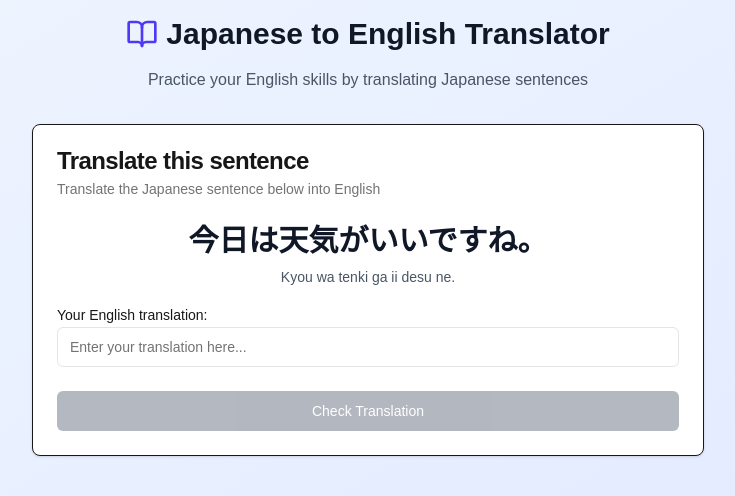
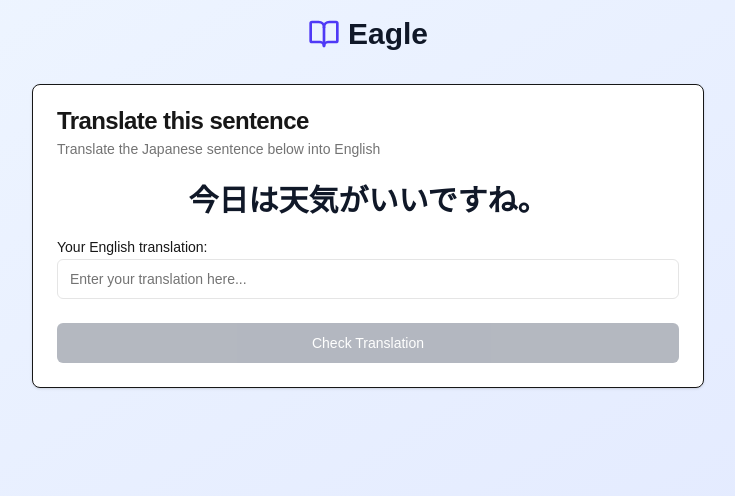
Before and after one commit to hokita/eagle, a Next.js app in the folder fe/: page / in a window 1280 px wide. Shown: the top 496 px of the page, without its empty margins (272-1007 px from the left). Built offline with nearby package versions, Linux system fonts and the light colour scheme.

Commit message:
Delete unnecessary components.

```diff
--- a/fe/src/app/page.tsx
+++ b/fe/src/app/page.tsx
@@ -18,59 +18,48 @@
 interface Sentence {
   japanese: string
   english: string
-  romaji: string
 }
 
 const sentences: Sentence[] = [
   {
     japanese: '今日は天気がいいですね。',
-    english: 'The weather is nice today.',
-    romaji: 'Kyou wa tenki ga ii desu ne.'
+    english: 'The weather is nice today.'
   },
   {
     japanese: '私は学生です。',
-    english: 'I am a student.',
-    romaji: 'Watashi wa gakusei desu.'
+    english: 'I am a student.'
   },
   {
     japanese: 'この本はとても面白いです。',
-    english: 'This book is very interesting.',
-    romaji: 'Kono hon wa totemo omoshiroi desu.'
+    english: 'This book is very interesting.'
   },
   {
     japanese: '駅はどこですか？',
-    english: 'Where is the station?',
-    romaji: 'Eki wa doko desu ka?'
+    english: 'Where is the station?'
   },
   {
     japanese: '日本語を勉強しています。',
-    english: 'I am studying Japanese.',
-    romaji: 'Nihongo wo benkyou shite imasu.'
+    english: 'I am studying Japanese.'
   },
   {
     japanese: 'お疲れ様でした。',
-    english: 'Thank you for your hard work.',
-    romaji: 'Otsukaresama deshita.'
+    english: 'Thank you for your hard work.'
   },
   {
     japanese: '明日は雨が降るでしょう。',
-    english: 'It will probably rain tomorrow.',
-    romaji: 'Ashita wa ame ga furu deshou.'
+    english: 'It will probably rain tomorrow.'
   },
   {
     japanese: 'コーヒーを飲みませんか？',
-    english: 'Would you like to drink coffee?',
-    romaji: 'Koohii wo nomimasen ka?'
+    english: 'Would you like to drink coffee?'
   },
   {
     japanese: '時間がありません。',
-    english: "I don't have time.",
-    romaji: 'Jikan ga arimasen.'
+    english: "I don't have time."
   },
   {
     japanese: '家族と一緒に住んでいます。',
-    english: 'I live with my family.',
-    romaji: 'Kazoku to issho ni sunde imasu.'
+    english: 'I live with my family.'
   }
 ]
 
@@ -134,11 +123,8 @@
         <div className="text-center mb-8">
           <div className="flex items-center justify-center gap-2 mb-4">
             <BookOpen className="h-8 w-8 text-indigo-600" />
-            <h1 className="text-3xl font-bold text-gray-900">Japanese to English Translator</h1>
+            <h1 className="text-3xl font-bold text-gray-900">Eagle</h1>
           </div>
-          <p className="text-gray-600">
-            Practice your English skills by translating Japanese sentences
-          </p>
         </div>
 
         <div className="grid gap-6 mb-6">
@@ -152,7 +138,6 @@
                 <div className="text-3xl font-bold text-gray-900 mb-2">
                   {currentSentence.japanese}
                 </div>
-                <div className="text-sm text-gray-600">{currentSentence.romaji}</div>
               </div>
 
               <div className="space-y-2">
```
